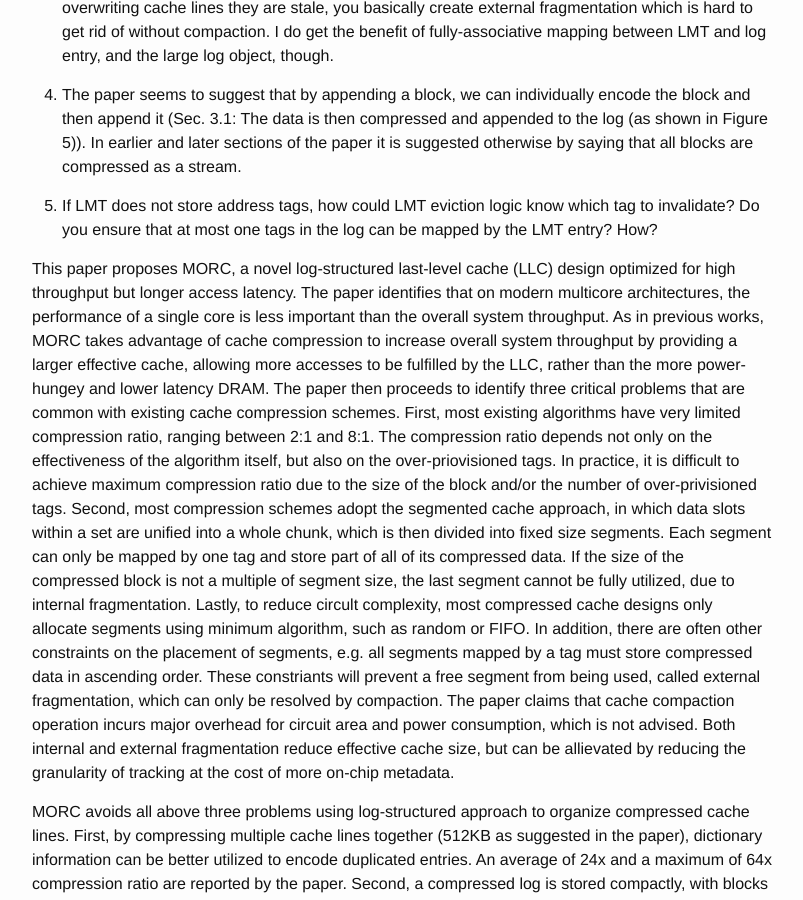
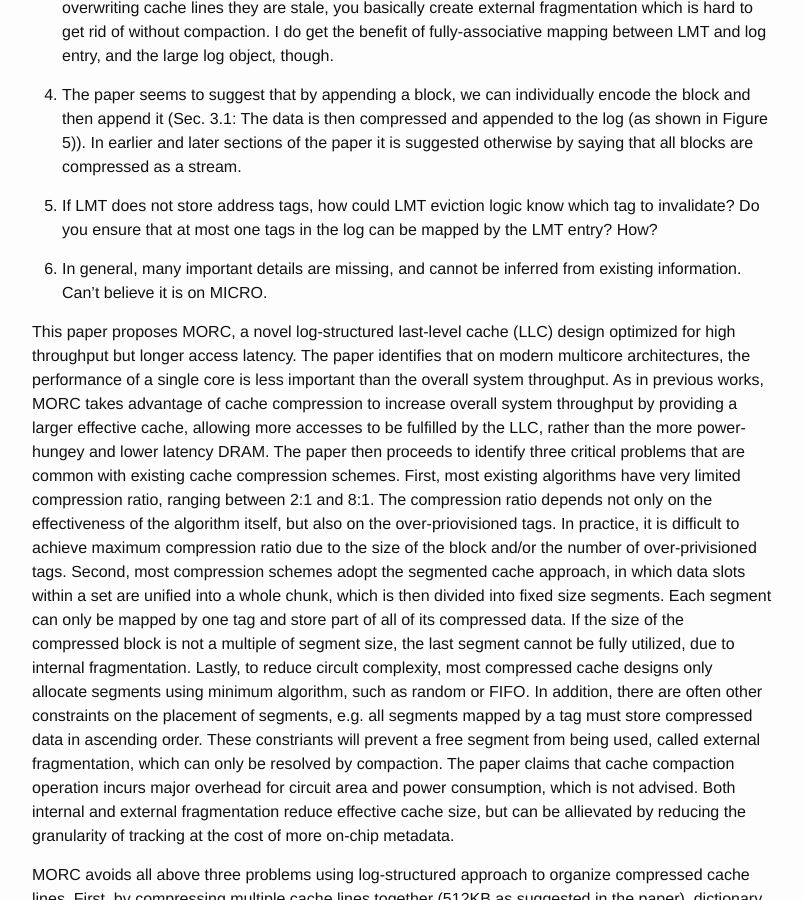
Before and after one commit to wangziqi2013/wangziqi2013.github.io, a Jekyll site: the page built from _posts/2020-06-28-morc.markdown, in a window 1280 px wide and 900 px high, scrolled down 859 px. Shown: the whole window, without its empty margins (238-1041 px from the left). Built offline with Jekyll 4.4.1, drawn with Linux system fonts in a browser that asks for light colours.

Commit message:
Adding lowlight

```diff
--- a/_posts/2020-06-28-morc.markdown
+++ b/_posts/2020-06-28-morc.markdown
@@ -38,6 +38,9 @@ version_mgmt:
 
 5. If LMT does not store address tags, how could LMT eviction logic know which tag to invalidate? Do you ensure that
    at most one tags in the log can be mapped by the LMT entry? How?
+
+6. In general, many important details are missing, and cannot be inferred from existing information. Can't believe it is
+   on MICRO.
 
 This paper proposes MORC, a novel log-structured last-level cache (LLC) design optimized for high throughput but longer
 access latency. The paper identifies that on modern multicore architectures, the performance of a single core is less
```
